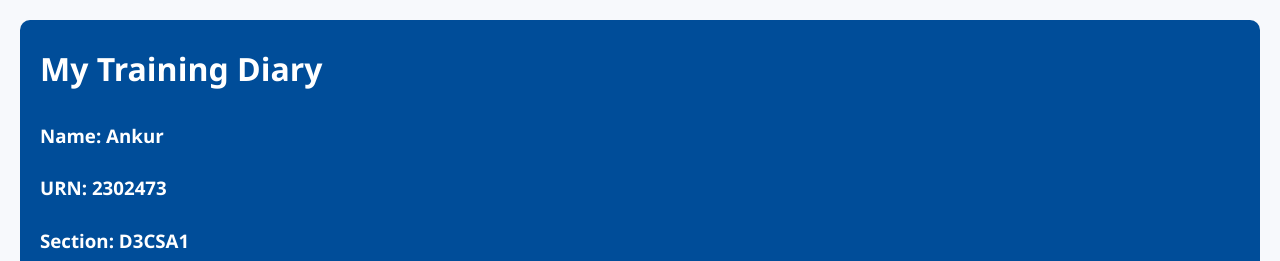
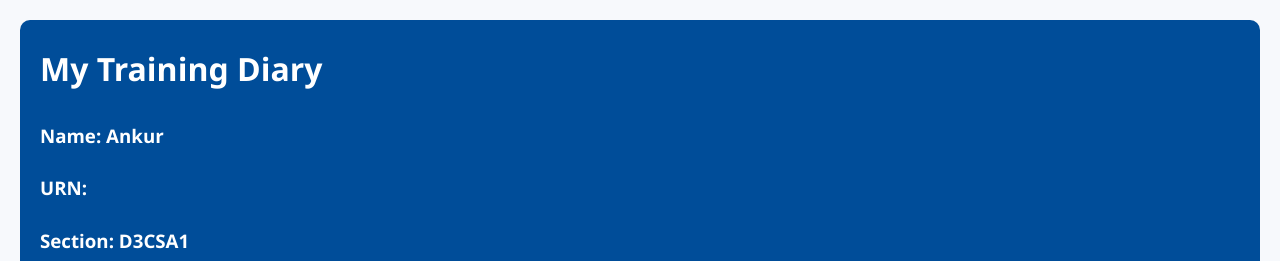
Before and after one commit to ankur-paul/ankur-paul.github.io, a plain HTML site: page index.html in a window 1280 px wide. Shown: the top 261 px of the page. Drawn offline with Linux system fonts and the light colour scheme.

Commit message:
sec commit

```diff
--- a/index.html
+++ b/index.html
@@ -56,7 +56,7 @@
     <header>
       <h1>My Training Diary</h1>
         <h3>Name: Ankur</h3>
-        <h3>URN: 2302473</h3>
+        <h3>URN: </h3>
         <h3>Section: D3CSA1</h3>
         <h3>Course: Training (TR-102)</h3>
     </header>
```
